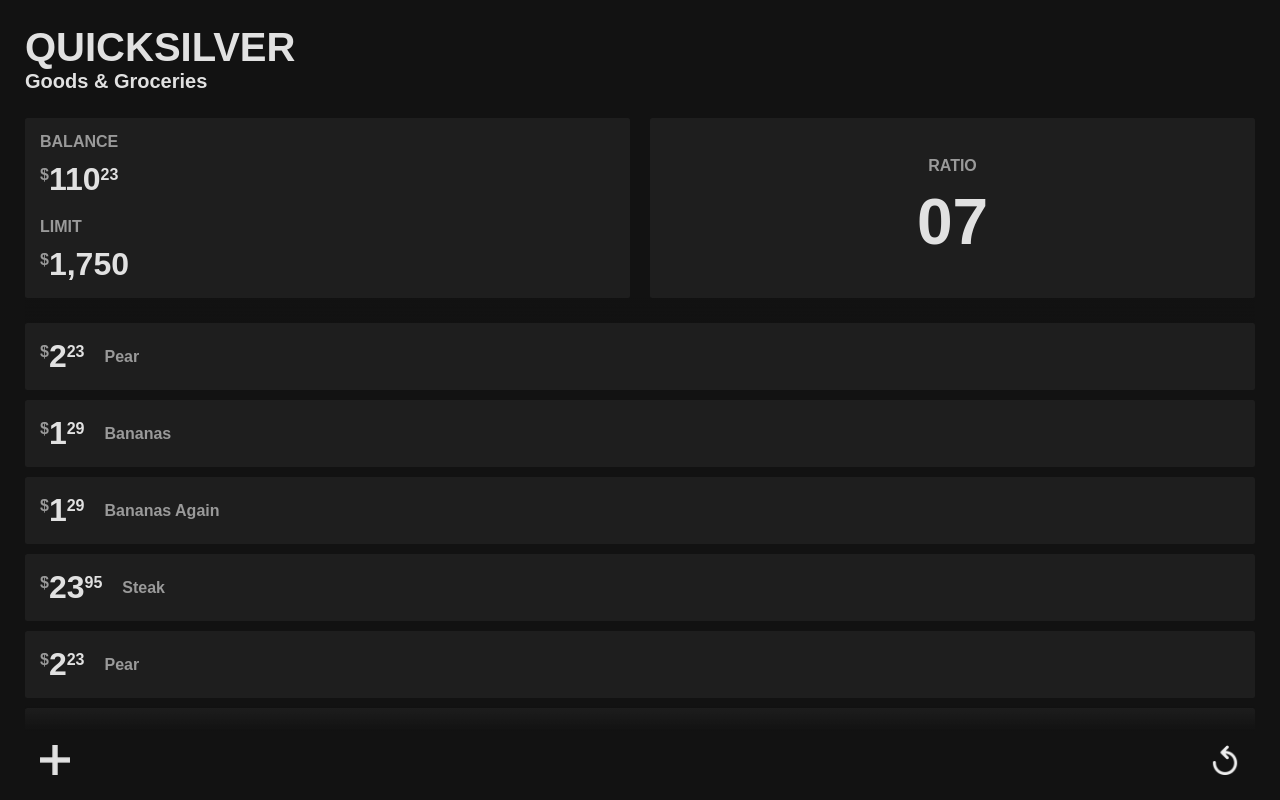
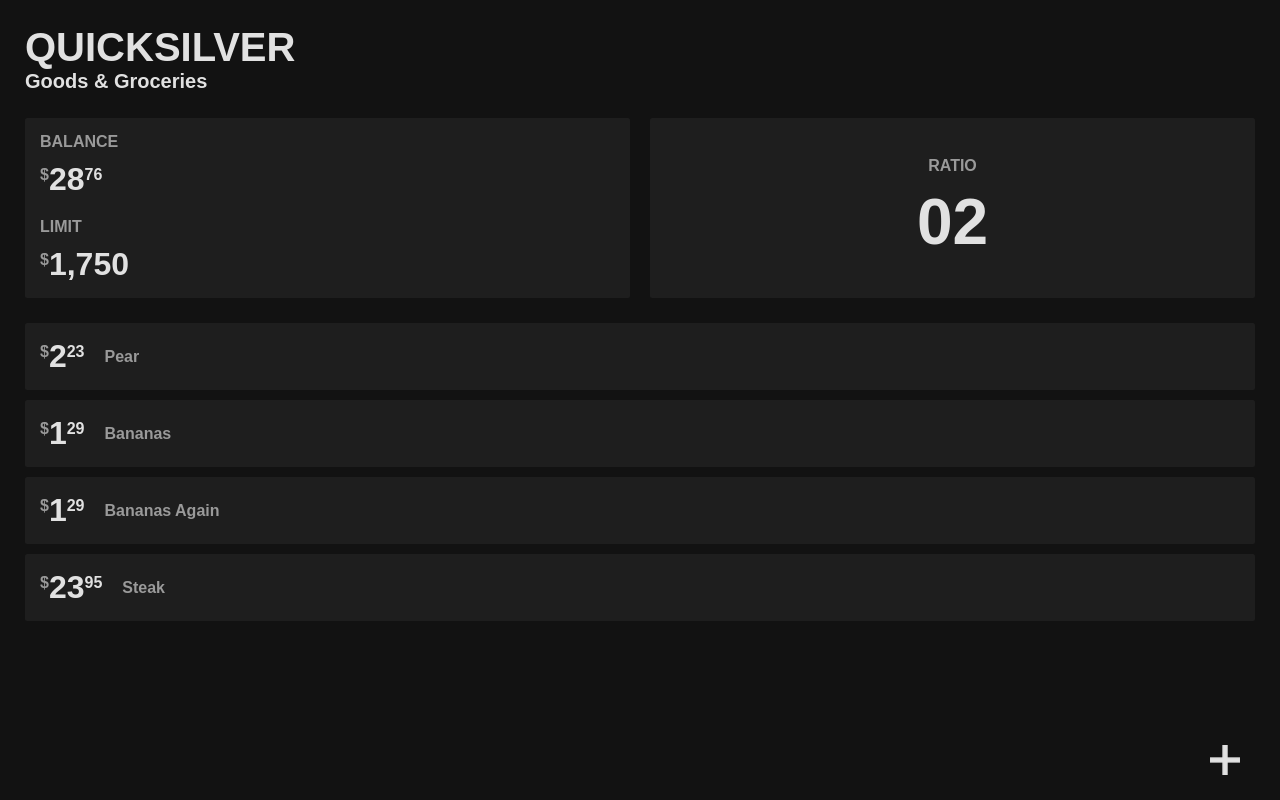
Before and after one commit to haxius/ratio, a React (Create React App) app: page / in a window 1280 px wide. Built offline with nearby package versions, Linux system fonts and the light colour scheme.

Commit message:
CLEANUP keypad state, add handlers for submitting values, various cleanup

```diff
--- a/src/App.tsx
+++ b/src/App.tsx
@@ -10,7 +10,7 @@ const App: FC = () => {
     <>
       {cards.map((card, cardIndex) => (
         <Fragment key={cardIndex}>
-          <Card card={card} />
+          <Card card={card} cardIndex={cardIndex} />
         </Fragment>
       ))}
     </>
--- a/src/components/Card/index.tsx
+++ b/src/components/Card/index.tsx
@@ -9,9 +9,13 @@ import Toolbar from "../Toolbar";
 
 interface CardProps {
   card: ICard;
+  cardIndex: number;
 }
 
-const Card: FC<CardProps> = ({ card: { name, use = "", limit, ledger } }) => {
+const Card: FC<CardProps> = ({
+  card: { name, use = "", limit, ledger },
+  cardIndex,
+}) => {
   const balance: number = ledger.length
     ? ledger.map(({ amount }) => amount).reduce((a, c) => a + c)
     : 0;
@@ -64,7 +68,7 @@ const Card: FC<CardProps> = ({ card: { name, use = "", limit, ledger } }) => {
         </div>
       </header>
       <Ledger ledger={ledger} />
-      <Toolbar />
+      <Toolbar cardIndex={cardIndex} />
     </div>
   );
 };
--- a/src/components/Keypad/index.tsx
+++ b/src/components/Keypad/index.tsx
@@ -12,15 +12,17 @@ interface KeypadProps {
   onBack?: any;
   onSubmit?: any;
   onChange?: any;
+  value: string;
+  setValue: any;
 }
 
 const Keypad: FC<KeypadProps> = ({
   onBack = () => {},
   onSubmit = () => {},
   onChange = () => {},
+  value,
+  setValue,
 }) => {
-  const [value, setValue] = useState("");
-
   const setValueAndNotify = (newValue: string): void => {
     setValue(newValue);
     onChange(newValue);
--- a/src/components/Keypad/styles.module.scss
+++ b/src/components/Keypad/styles.module.scss
@@ -2,6 +2,7 @@
 
 .keypad {
   display: flex;
+  flex: 0 0;
   flex-direction: column;
 }
 
--- a/src/components/Toolbar/index.tsx
+++ b/src/components/Toolbar/index.tsx
@@ -1,16 +1,29 @@
 import cc from "classcat";
-import React, { FC, Fragment } from "react";
+import React, { FC, Fragment, useState } from "react";
+import { useCardsContext } from "../../context/Cards";
 import { useToolbarContext } from "../../context/Toolbar";
+import currency from "../../utils/currency";
 import Icon from "../Icon";
 import Keypad from "../Keypad";
 import styles from "./styles.module.scss";
 
-interface ToolbarProps {}
+interface ToolbarProps {
+  cardIndex: number;
+}
 
-const Toolbar: FC<ToolbarProps> = () => {
+const Toolbar: FC<ToolbarProps> = ({ cardIndex }) => {
+  const { addLedgerItem } = useCardsContext();
+  const [amount, setAmount] = useState("");
   const { toolbarOpen, setToolbarOpen } = useToolbarContext();
   const handleToolbarOpenClick = () => setToolbarOpen(true);
   const handleBackClick = () => setToolbarOpen(false);
+  const handleAmountChange = (newAmount: string) => setAmount(newAmount);
+
+  const handleSubmit = () => {
+    addLedgerItem(cardIndex, { amount: parseInt(amount) / 100, note: "N/A" });
+    setAmount("");
+    setToolbarOpen(false);
+  };
 
   return (
     <>
@@ -23,8 +36,8 @@ const Toolbar: FC<ToolbarProps> = () => {
           <Fragment />
         ) : (
           <>
+            <div> </div>
             <Icon icon="/icon-plus.png" onClick={handleToolbarOpenClick} />
-            <Icon icon="/icon-undo.png" />
           </>
         )}
       </div>
@@ -34,7 +47,18 @@ const Toolbar: FC<ToolbarProps> = () => {
           { [styles.toolbarOpenActive]: toolbarOpen },
         ])}
       >
-        <Keypad onBack={handleBackClick} />
+        <div className={styles.form}>
+          <div className={styles.amount}>
+            {amount ? currency(parseFloat(amount) / 100) : currency(0)}
+          </div>
+        </div>
+        <Keypad
+          onChange={handleAmountChange}
+          onSubmit={handleSubmit}
+          onBack={handleBackClick}
+          value={amount}
+          setValue={setAmount}
+        />
       </div>
     </>
   );
--- a/src/components/Toolbar/styles.module.scss
+++ b/src/components/Toolbar/styles.module.scss
@@ -23,6 +23,8 @@
 }
 
 .toolbarOpen {
+  display: flex;
+  flex-direction: column;
   position: fixed;
   top: 100vh;
   opacity: 0;
@@ -38,3 +40,15 @@
     opacity: 1;
   }
 }
+
+.form {
+  flex: 1;
+  display: flex;
+  align-items: center;
+  justify-content: center;
+  text-align: center;
+}
+
+.amount {
+  @include font-size(15);
+}
--- a/src/context/Cards/state.ts
+++ b/src/context/Cards/state.ts
@@ -22,42 +22,6 @@ const DefaultState = [
         amount: 23.95,
         note: "Steak",
       } as ILedgerItem,
-      {
-        amount: 2.23,
-        note: "Pear",
-      } as ILedgerItem,
-      {
-        amount: 1.29,
-        note: "Bananas",
-      } as ILedgerItem,
-      {
-        amount: 1.29,
-        note: "Bananas Again",
-      } as ILedgerItem,
-      {
-        amount: 23.95,
-        note: "Steak",
-      } as ILedgerItem,
-      {
-        amount: 23.95,
-        note: "Steak",
-      } as ILedgerItem,
-      {
-        amount: 2.23,
-        note: "Pear",
-      } as ILedgerItem,
-      {
-        amount: 1.29,
-        note: "Bananas",
-      } as ILedgerItem,
-      {
-        amount: 1.29,
-        note: "Bananas Again",
-      } as ILedgerItem,
-      {
-        amount: 23.95,
-        note: "Steak",
-      } as ILedgerItem,
     ],
   } as ICard,
 ];
```
